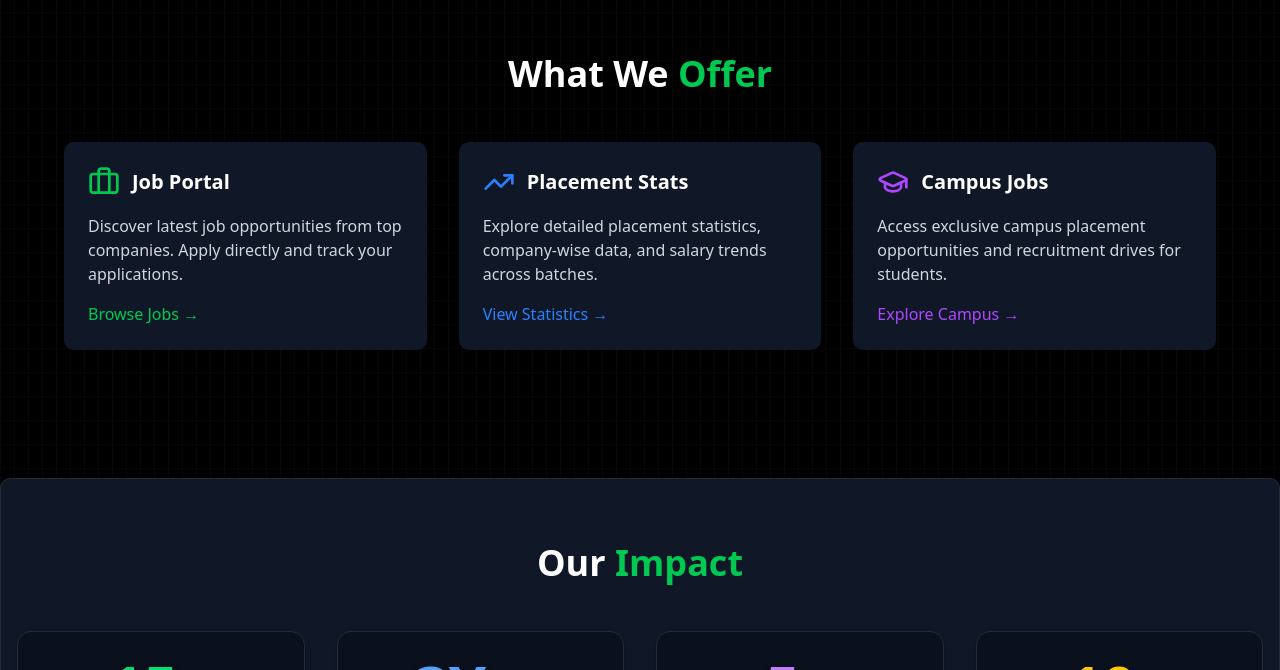
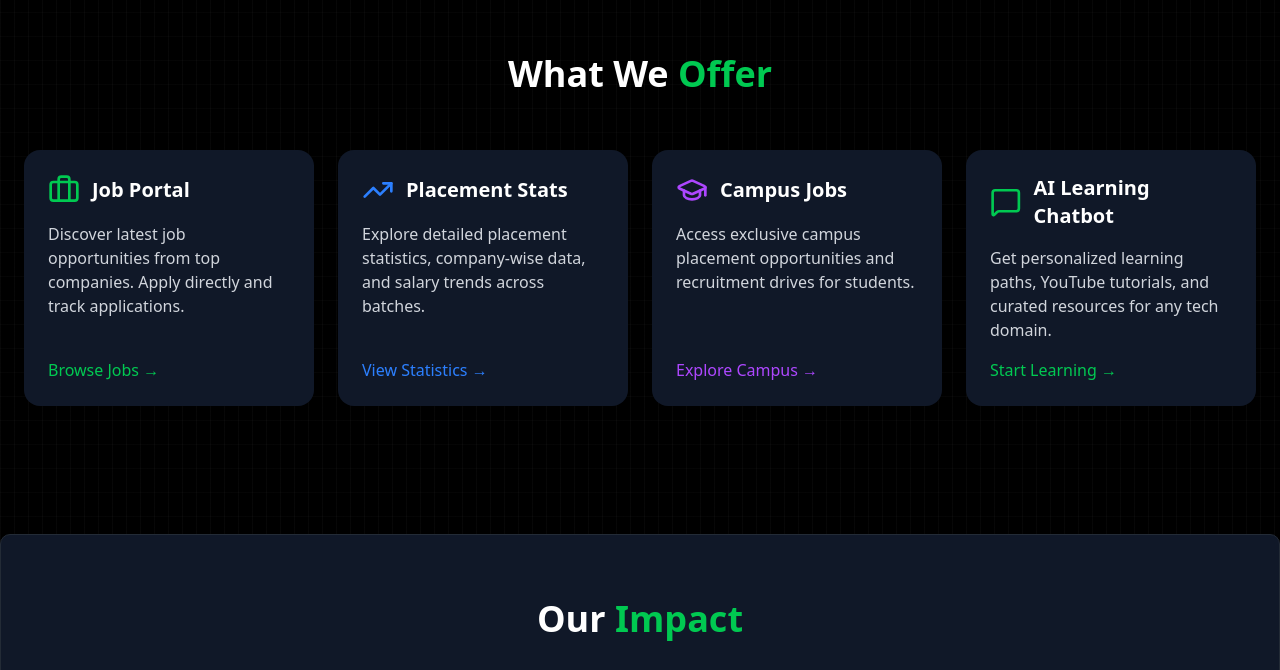
Before and after one commit to aditya99933/Placement-records, a React (Vite) app in the folder Frontend/moz-todo-react/: page / in a window 1280 px wide. Shown: the part 852-1522 px from the top of the page. Built offline with nearby package versions, Linux system fonts and the light colour scheme; the HTML template or start-up script is replaced by a standard one; what chartjs-plugin-datalabels would draw is missing.

Commit message:
Add AI Learning Chatbot feature to Home page

```diff
--- a/Frontend/moz-todo-react/src/pages/Home.jsx
+++ b/Frontend/moz-todo-react/src/pages/Home.jsx
@@ -1,6 +1,6 @@
 import { useState, useEffect } from 'react';
 import { Link } from 'react-router-dom';
-import { Briefcase, Users, GraduationCap, TrendingUp, Building, MapPin, ArrowRight } from 'lucide-react';
+import { Briefcase, Users, GraduationCap, TrendingUp, Building, MapPin, ArrowRight,MessageSquare } from 'lucide-react';
 import Navbar from "../components/Navbar";
 import Footer from "../components/Footer";
 
@@ -139,31 +139,34 @@ const Home = () => {
       </section>
 
       {/* Features Section */}
-      <section className="px-4 py-16 z-10 relative">
-        <div className="max-w-6xl mx-auto">
-          <h2 className="text-3xl md:text-4xl font-bold text-center mb-12">
+      <section className="px-6 py-16 relative z-10">
+        <div className="max-w-7xl mx-auto">
+          <h2 className="text-3xl md:text-4xl font-bold text-center mb-14">
             What We <span className="text-green-500">Offer</span>
           </h2>
-          <div className="grid grid-cols-1 md:grid-cols-2 lg:grid-cols-3 gap-8">
-            <div className="bg-gray-900 rounded-lg p-6 hover:bg-gray-800 transition">
+
+          <div className="grid grid-cols-1 sm:grid-cols-2 lg:grid-cols-3 xl:grid-cols-4 gap-6">
+            {/* Job Portal */}
+            <div className="bg-gray-900 rounded-2xl p-6 hover:bg-gray-800 transition h-full flex flex-col">
               <div className="flex items-center mb-4">
                 <Briefcase className="w-8 h-8 text-green-500 mr-3" />
                 <h3 className="text-xl font-semibold">Job Portal</h3>
               </div>
-              <p className="text-gray-300 mb-4">
-                Discover latest job opportunities from top companies. Apply directly and track your applications.
+              <p className="text-gray-300 mb-4 flex-grow">
+                Discover latest job opportunities from top companies. Apply directly and track applications.
               </p>
               <Link to="/jobs" className="text-green-500 hover:text-green-400 font-medium">
                 Browse Jobs →
               </Link>
             </div>
 
-            <div className="bg-gray-900 rounded-lg p-6 hover:bg-gray-800 transition">
+            {/* Placement Stats */}
+            <div className="bg-gray-900 rounded-2xl p-6 hover:bg-gray-800 transition h-full flex flex-col">
               <div className="flex items-center mb-4">
                 <TrendingUp className="w-8 h-8 text-blue-500 mr-3" />
                 <h3 className="text-xl font-semibold">Placement Stats</h3>
               </div>
-              <p className="text-gray-300 mb-4">
+              <p className="text-gray-300 mb-4 flex-grow">
                 Explore detailed placement statistics, company-wise data, and salary trends across batches.
               </p>
               <Link to="/placement" className="text-blue-500 hover:text-blue-400 font-medium">
@@ -171,21 +174,37 @@ const Home = () => {
               </Link>
             </div>
 
-            <div className="bg-gray-900 rounded-lg p-6 hover:bg-gray-800 transition">
+            {/* Campus Jobs */}
+            <div className="bg-gray-900 rounded-2xl p-6 hover:bg-gray-800 transition h-full flex flex-col">
               <div className="flex items-center mb-4">
                 <GraduationCap className="w-8 h-8 text-purple-500 mr-3" />
                 <h3 className="text-xl font-semibold">Campus Jobs</h3>
               </div>
-              <p className="text-gray-300 mb-4">
+              <p className="text-gray-300 mb-4 flex-grow">
                 Access exclusive campus placement opportunities and recruitment drives for students.
               </p>
               <Link to="/campus" className="text-purple-500 hover:text-purple-400 font-medium">
                 Explore Campus →
               </Link>
             </div>
+
+            {/* AI Learning Chatbot */}
+            <div className="bg-gray-900 rounded-2xl p-6 hover:bg-gray-800 transition h-full flex flex-col">
+              <div className="flex items-center mb-4">
+                <MessageSquare className="w-8 h-8 text-green-500 mr-3" />
+                <h3 className="text-xl font-semibold">AI Learning Chatbot</h3>
+              </div>
+              <p className="text-gray-300 mb-4 flex-grow">
+                Get personalized learning paths, YouTube tutorials, and curated resources for any tech domain.
+              </p>
+              <Link to="/ai" className="text-green-500 hover:text-green-400 font-medium">
+                Start Learning →
+              </Link>
+            </div>
           </div>
         </div>
       </section>
+
 
       {/* Stats Section */}
       <section className="px-4 py-16 bg-gray-900 z-10 relative rounded-lg max-w-7xl mx-auto mt-16 shadow-lg border border-[#232b36]">
```
